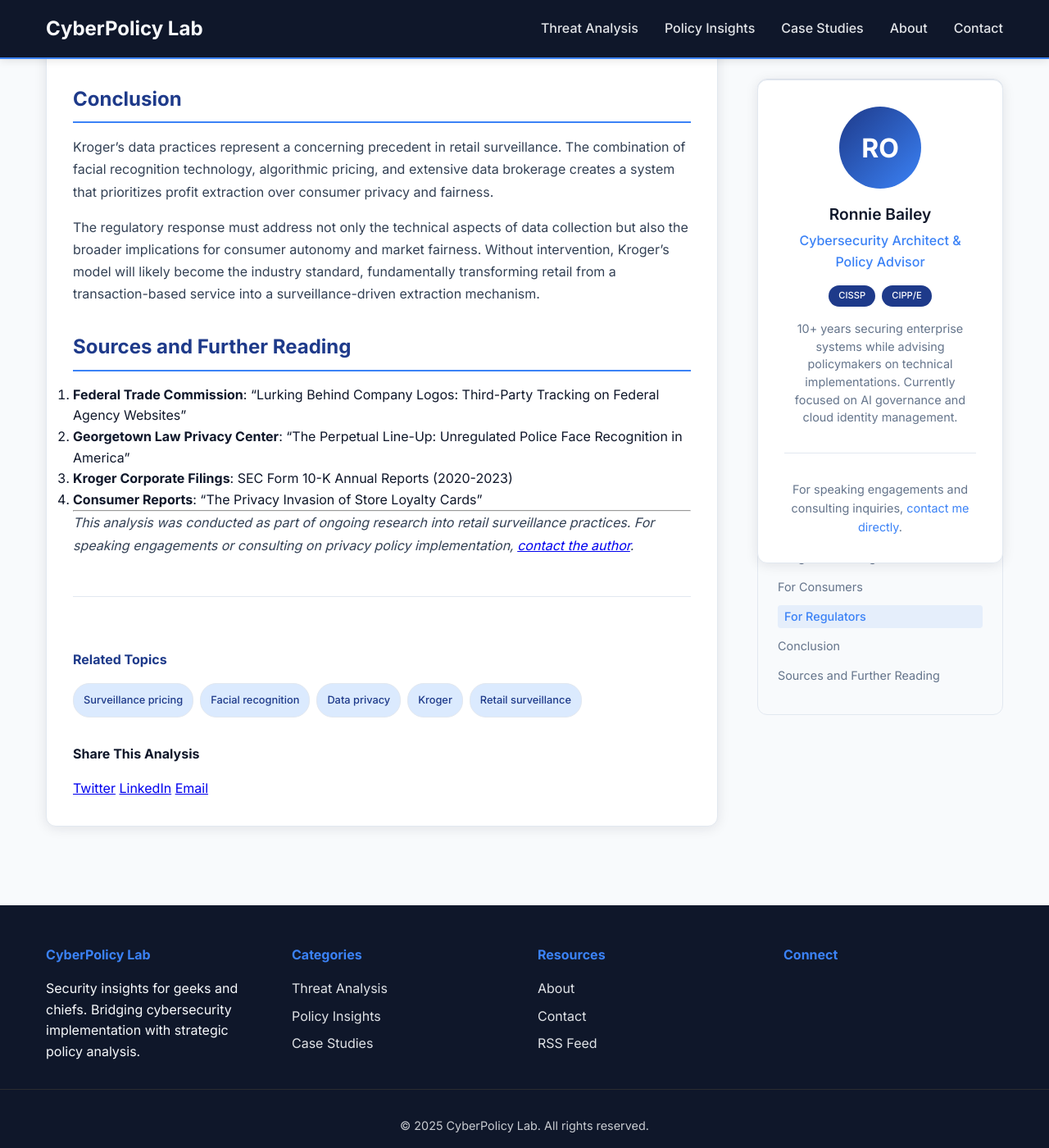
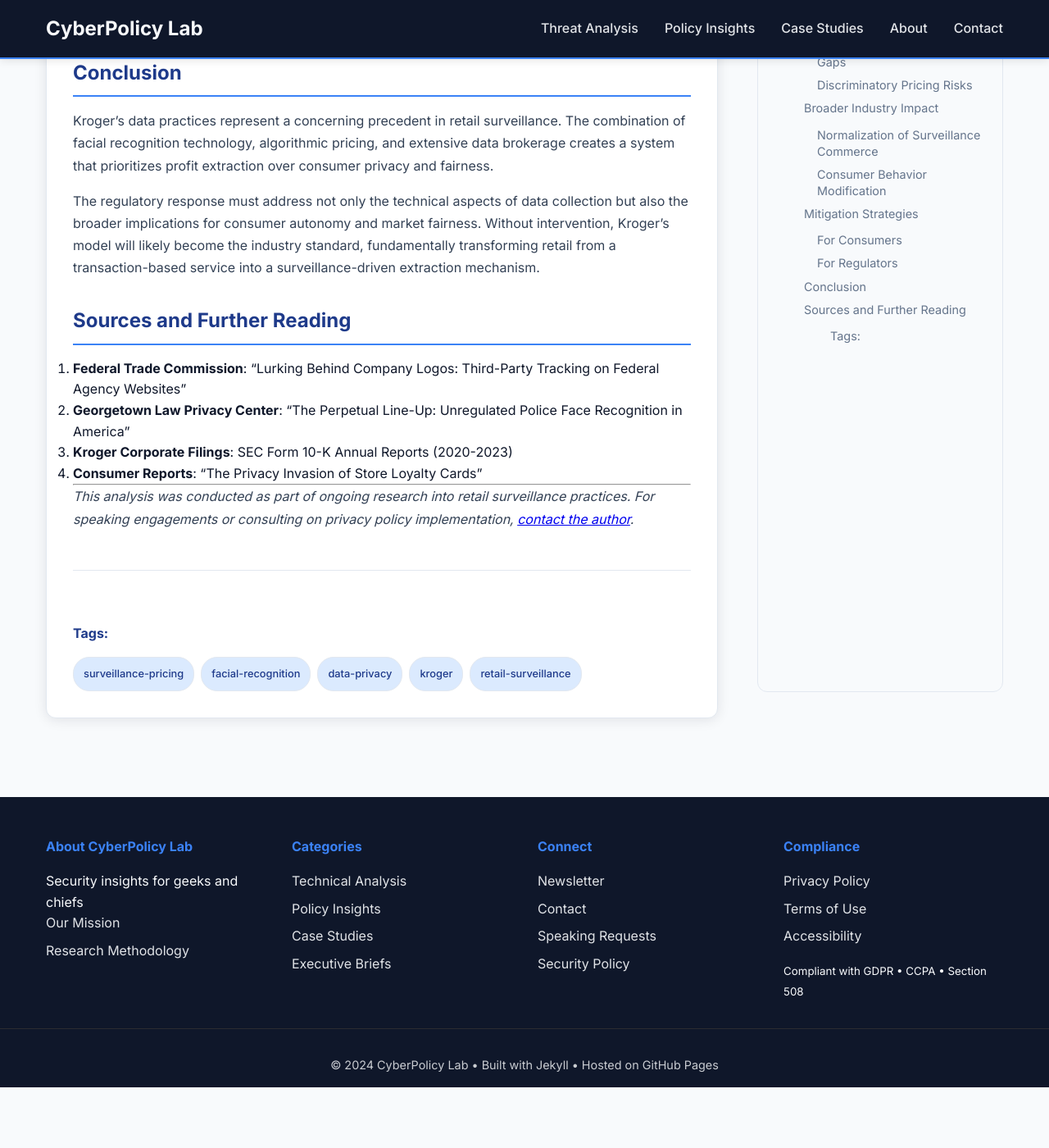
Before and after one commit to ronnie-bailey/cyberpolicyblog, a Jekyll site: the page built from _posts/2024-01-15-kroger-surveillance-analysis.md, in a window 1280 px wide and 1400 px high, scrolled down 3500 px. Shown: the whole window at 82% size. Built offline with Jekyll 4.4.1, drawn with Linux system fonts in a browser that asks for light colours; after the commit the page ends 4826 px from its top, so only the background shows below that; some of the changed text lies outside the part shown.

Commit message:
Update post.html

```diff
--- a/_layouts/post.html
+++ b/_layouts/post.html
@@ -1,60 +1,19 @@
-<!DOCTYPE html>
-<html lang="en">
-<head>
-    <meta charset="UTF-8">
-    <meta name="viewport" content="width=device-width, initial-scale=1.0">
-    <title>{{ page.title }} - {{ site.title }}</title>
-    <meta name="description" content="{{ page.excerpt | default: site.description | strip_html | normalize_whitespace | truncate: 160 | escape }}">
+---
+layout: default
+---
 
-    <!-- SEO Tags -->
-    {% seo %}
-
-    <!-- CSS -->
-    <link rel="stylesheet" href="{{ '/assets/css/main.css' | relative_url }}">
-
-    <!-- Fonts -->
-    <link rel="preconnect" href="https://fonts.googleapis.com">
-    <link rel="preconnect" href="https://fonts.gstatic.com" crossorigin>
-    <link href="https://fonts.googleapis.com/css2?family=Inter:wght@300;400;500;600;700&display=swap" rel="stylesheet">
-
-    <!-- Feed -->
-    {% feed_meta %}
-</head>
-<body>
-    <!-- Header & Navigation -->
-    <header class="header">
-        <div class="nav-container">
-            <a href="{{ '/' | relative_url }}" class="logo">{{ site.title }}</a>
-            <nav class="nav-links">
-                <a href="{{ '/threat-analysis' | relative_url }}">Threat Analysis</a>
-                <a href="{{ '/policy-insights' | relative_url }}">Policy Insights</a>
-                <a href="{{ '/case-studies' | relative_url }}">Case Studies</a>
-                <a href="{{ '/about' | relative_url }}">About</a>
-                <a href="{{ '/contact' | relative_url }}">Contact</a>
-            </nav>
-        </div>
-    </header>
-
-    <!-- Post Container -->
 <div class="post-container">
-        <!-- Main Post Content -->
-        <main class="post-content">
-            <!-- Post Header -->
+    <article class="post-content">
         <header class="post-header">
             <div class="post-meta">
-                    {% if page.categories.size > 0 %}
-                        {% for category in page.categories %}
-                            {% if category == 'tech' %}
+                {% if page.categories[0] == 'tech' %}
                 <span class="category-tag tech-tag">{{ page.category_display | default: 'Technical' }}</span>
-                            {% elsif category == 'policy' %}
+                {% elsif page.categories[0] == 'policy' %}
                 <span class="category-tag policy-tag">{{ page.category_display | default: 'Policy' }}</span>
                 {% else %}
                 <span class="category-tag case-study-tag">{{ page.category_display | default: 'Case Study' }}</span>
                 {% endif %}
-                        {% endfor %}
-                    {% endif %}
-
-                    <span>{{ page.author | default: site.author.name }}</span>
+                <span>By {{ page.author | default: site.author.name }}</span>
                 <span>•</span>
                 <span>{{ page.date | date: "%B %d, %Y" }}</span>
                 <span>•</span>
@@ -64,184 +23,124 @@
             <h1 class="post-title">{{ page.title }}</h1>
 
             {% if page.excerpt %}
-                <p class="post-excerpt">{{ page.excerpt | strip_html }}</p>
+            <p class="post-excerpt">{{ page.excerpt }}</p>
+            {% endif %}
+
+            {% if page.featured_image %}
+            <img src="{{ page.featured_image }}" alt="{{ page.title }}" class="post-featured-image">
             {% endif %}
         </header>
 
-            <!-- Featured Image -->
-            {% if page.featured_image %}
-            <img src="{{ page.featured_image }}" alt="{{ page.title }}" class="post-featured-image">
+        <div class="post-body">
+            {{ content }}
+        </div>
+
+        <!-- Tags -->
+        {% if page.tags %}
+        <div class="post-tags">
+            <h4>Tags:</h4>
+            <div class="tag-list">
+                {% for tag in page.tags %}
+                <a href="/tags/{{ tag | slugify }}" class="tag-item">{{ tag }}</a>
+                {% endfor %}
+            </div>
+        </div>
         {% endif %}
-
-            <!-- Post Content -->
-            <article class="post-article">
-                {{ content }}
     </article>
 
-            <!-- Post Tags -->
-            {% if page.tags.size > 0 %}
-            <section class="post-tags">
-                <h4>Related Topics</h4>
-                <div class="tag-list">
-                    {% for tag in page.tags %}
-                    <a href="{{ '/tags/' | append: tag | slugify | relative_url }}" class="tag-item">{{ tag | replace: '-', ' ' | capitalize }}</a>
-                    {% endfor %}
-                </div>
-            </section>
-            {% endif %}
-
-            <!-- Share Section -->
-            <section class="post-share">
-                <h4>Share This Analysis</h4>
-                <div class="share-buttons">
-                    <a href="https://twitter.com/intent/tweet?text={{ page.title | url_encode }}&url={{ site.url }}{{ page.url }}" target="_blank" class="share-btn twitter">Twitter</a>
-                    <a href="https://www.linkedin.com/sharing/share-offsite/?url={{ site.url }}{{ page.url }}" target="_blank" class="share-btn linkedin">LinkedIn</a>
-                    <a href="mailto:?subject={{ page.title | url_encode }}&body=Check out this cybersecurity analysis: {{ site.url }}{{ page.url }}" class="share-btn email">Email</a>
-                </div>
-            </section>
-        </main>
-
-        <!-- Sidebar -->
-        <aside class="post-sidebar">
-            <!-- Table of Contents -->
-            <div class="post-toc">
-                <h3>Table of Contents</h3>
+    <!-- Table of Contents Sidebar -->
+    <aside class="post-toc" id="toc">
+        <h3>📋 Table of Contents</h3>
         <ul id="toc-list">
             <!-- TOC will be generated by JavaScript -->
         </ul>
-            </div>
-
-            <!-- Author Bio -->
-            <div class="author-bio-sidebar">
-                <div class="author-section">
-                    <div class="author-avatar">{{ site.author.name | slice: 0, 2 | upcase }}</div>
-                    <h3 class="author-name">{{ site.author.name }}</h3>
-                    <p class="author-title">{{ site.author.title }}</p>
-                    <div class="credentials">
-                        {% for credential in site.author.credentials %}
-                        <span class="credential-badge">{{ credential }}</span>
-                        {% endfor %}
-                    </div>
-                    <p class="author-bio">{{ site.author.bio }}</p>
-                </div>
-
-                <div class="contact-note">
-                    For speaking engagements and consulting inquiries,
-                    <a href="{{ '/contact' | relative_url }}">contact me directly</a>.
-                </div>
-            </div>
-
-            <!-- Related Posts -->
-            {% assign related_posts = site.posts | where_exp: "post", "post.url != page.url" | sample: 3 %}
-            {% if related_posts.size > 0 %}
-            <div class="related-posts">
-                <h3>Related Analysis</h3>
-                {% for post in related_posts %}
-                <a href="{{ post.url | relative_url }}" class="related-post">
-                    <h4>{{ post.title }}</h4>
-                    <p>{{ post.excerpt | strip_html | truncate: 80 }}</p>
-                    <span class="read-more">Read more →</span>
-                </a>
-                {% endfor %}
-            </div>
-            {% endif %}
     </aside>
 </div>
 
-    <!-- Footer -->
-    <footer class="footer">
-        <div class="footer-content">
-            <div class="footer-section">
-                <h4>CyberPolicy Lab</h4>
-                <p>Security insights for geeks and chiefs. Bridging cybersecurity implementation with strategic policy analysis.</p>
-            </div>
-            <div class="footer-section">
-                <h4>Categories</h4>
-                <a href="{{ '/threat-analysis' | relative_url }}">Threat Analysis</a>
-                <a href="{{ '/policy-insights' | relative_url }}">Policy Insights</a>
-                <a href="{{ '/case-studies' | relative_url }}">Case Studies</a>
-            </div>
-            <div class="footer-section">
-                <h4>Resources</h4>
-                <a href="{{ '/about' | relative_url }}">About</a>
-                <a href="{{ '/contact' | relative_url }}">Contact</a>
-                <a href="{{ '/feed.xml' | relative_url }}">RSS Feed</a>
-            </div>
-            <div class="footer-section">
-                <h4>Connect</h4>
-                {% if site.social.links %}
-                    {% for link in site.social.links %}
-                        {% if link contains 'twitter' %}
-                            <a href="{{ link }}" target="_blank">Twitter</a>
-                        {% elsif link contains 'linkedin' %}
-                            <a href="{{ link }}" target="_blank">LinkedIn</a>
-                        {% endif %}
-                    {% endfor %}
-                {% endif %}
-            </div>
-        </div>
-        <div class="footer-bottom">
-            <p>&copy; {{ 'now' | date: "%Y" }} {{ site.title }}. All rights reserved.</p>
-        </div>
-    </footer>
-
-    <!-- Table of Contents Generator -->
 <script>
+// Table of Contents Generator
 document.addEventListener('DOMContentLoaded', function() {
-            generateTableOfContents();
-            highlightActiveSection();
-        });
-
-        function generateTableOfContents() {
     const tocList = document.getElementById('toc-list');
-            const headings = document.querySelectorAll('.post-article h1, .post-article h2, .post-article h3, .post-article h4');
+    const headings = document.querySelectorAll('.post-content h1, .post-content h2, .post-content h3, .post-content h4');
 
     if (headings.length === 0) {
-                document.querySelector('.post-toc').style.display = 'none';
+        document.getElementById('toc').style.display = 'none';
         return;
     }
 
+    let tocHTML = '';
+    let currentLevel = 0;
+
     headings.forEach((heading, index) => {
-                // Add ID if it doesn't exist
-                if (!heading.id) {
-                    heading.id = 'heading-' + index;
+        const level = parseInt(heading.tagName.charAt(1));
+        const id = `heading-${index}`;
+        const text = heading.textContent;
+
+        // Add ID to heading for linking
+        heading.id = id;
+
+        // Build nested list structure
+        if (level > currentLevel) {
+            for (let i = currentLevel; i < level; i++) {
+                tocHTML += '<ul>';
+            }
+        } else if (level < currentLevel) {
+            for (let i = currentLevel; i > level; i--) {
+                tocHTML += '</ul>';
+            }
         }
 
-                const li = document.createElement('li');
-                const a = document.createElement('a');
-                a.href = '#' + heading.id;
-                a.textContent = heading.textContent;
-                a.className = 'toc-link toc-' + heading.tagName.toLowerCase();
+        tocHTML += `<li><a href="#${id}" class="toc-link">${text}</a></li>`;
+        currentLevel = level;
+    });
 
-                li.appendChild(a);
-                tocList.appendChild(li);
-            });
+    // Close remaining open lists
+    for (let i = currentLevel; i > 1; i--) {
+        tocHTML += '</ul>';
     }
 
-        function highlightActiveSection() {
-            const tocLinks = document.querySelectorAll('.toc-link');
-            const headings = document.querySelectorAll('.post-article h1, .post-article h2, .post-article h3, .post-article h4');
+    tocList.innerHTML = tocHTML;
 
-            function updateActiveLink() {
-                let current = '';
-                headings.forEach(heading => {
-                    const rect = heading.getBoundingClientRect();
-                    if (rect.top <= 100) {
-                        current = heading.id;
+    // Smooth scroll for TOC links
+    document.querySelectorAll('.toc-link').forEach(link => {
+        link.addEventListener('click', function(e) {
+            e.preventDefault();
+            const targetId = this.getAttribute('href').substring(1);
+            const targetElement = document.getElementById(targetId);
+
+            if (targetElement) {
+                targetElement.scrollIntoView({
+                    behavior: 'smooth',
+                    block: 'start'
+                });
+
+                // Update active state
+                document.querySelectorAll('.toc-link').forEach(l => l.classList.remove('active'));
+                this.classList.add('active');
             }
         });
+    });
 
-                tocLinks.forEach(link => {
+    // Highlight current section on scroll
+    const observerOptions = {
+        rootMargin: '-100px 0px -60% 0px',
+        threshold: 0
+    };
+
+    const observer = new IntersectionObserver((entries) => {
+        entries.forEach(entry => {
+            if (entry.isIntersecting) {
+                const id = entry.target.id;
+                document.querySelectorAll('.toc-link').forEach(link => {
                     link.classList.remove('active');
-                    if (link.getAttribute('href') === '#' + current) {
+                    if (link.getAttribute('href') === `#${id}`) {
                         link.classList.add('active');
                     }
                 });
             }
+        });
+    }, observerOptions);
 
-            window.addEventListener('scroll', updateActiveLink);
-            updateActiveLink();
-        }
+    headings.forEach(heading => observer.observe(heading));
+});
 </script>
-</body>
-</html>
```
Lines whose indentation alone changed are shown as unchanged.
